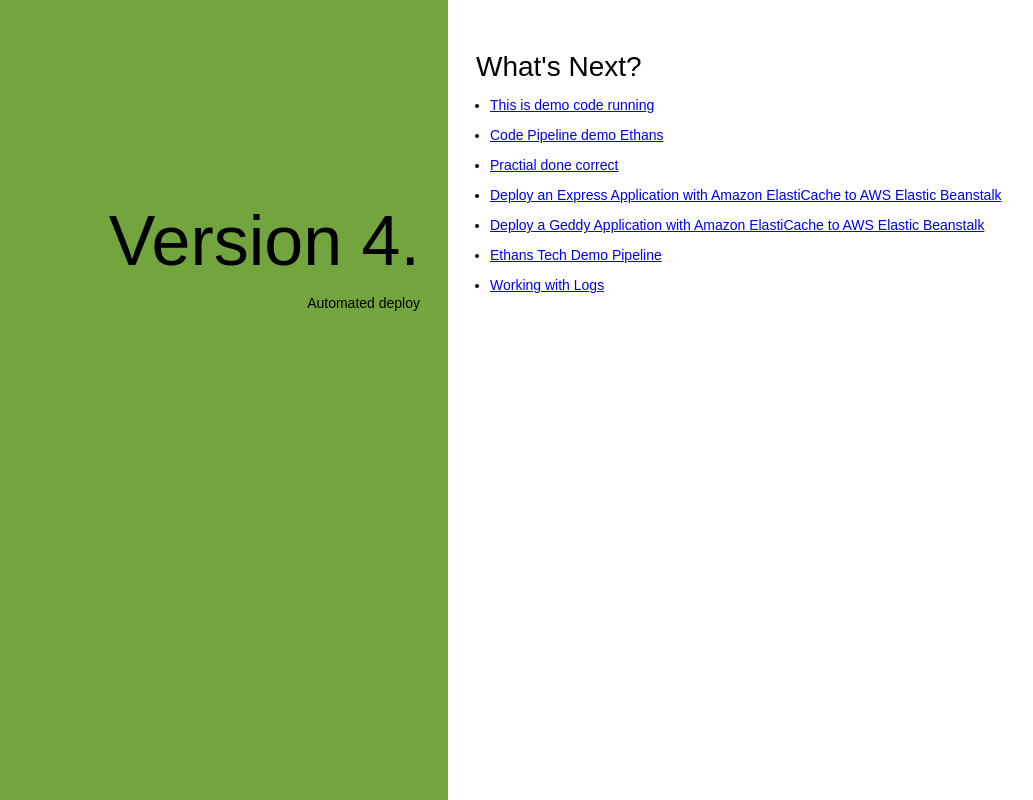
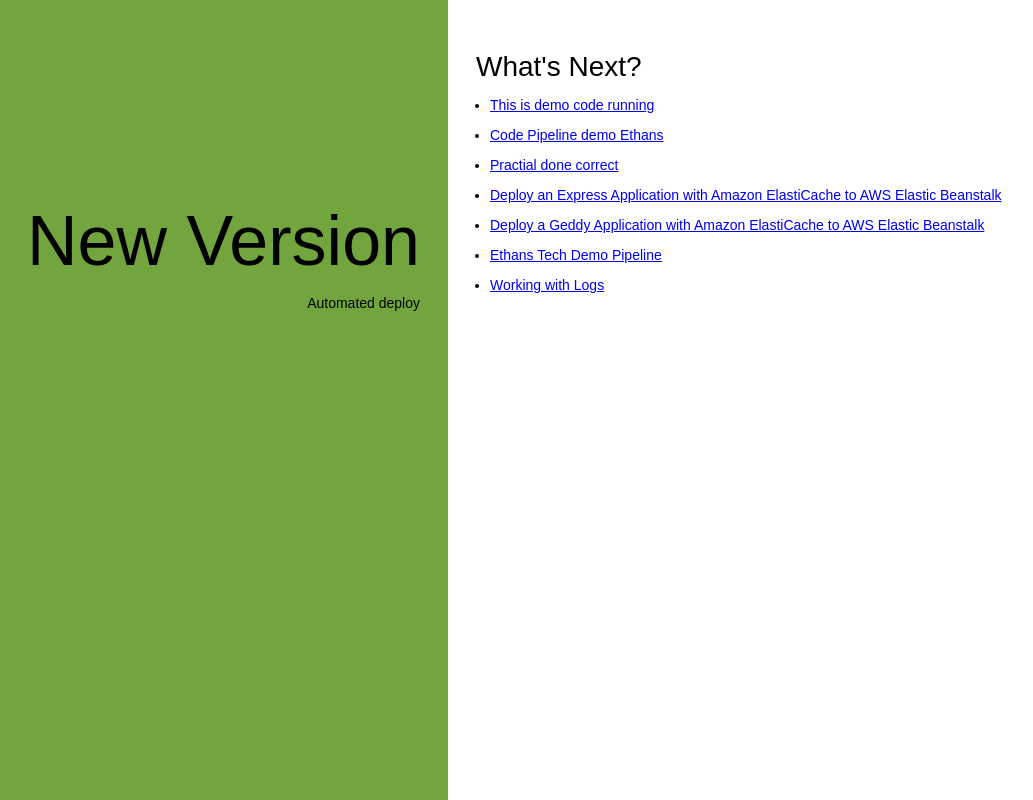
Before and after one commit to divitmishra/demopipeline, a website: page index.html in a window 1280 px wide. Shown: the whole page, without its empty margins (192-1225 px from the left). Drawn offline with Linux system fonts and the light colour scheme.

Commit message:
New Version

```diff
--- a/index.html
+++ b/index.html
@@ -74,7 +74,7 @@
   </head>
   <body>
     <div class="textColumn">
-      <h1>Version 4. </h1>
+      <h1>New Version </h1>
       <p>Automated deploy </p>
     </div>
     <div class="linksColumn">
```
